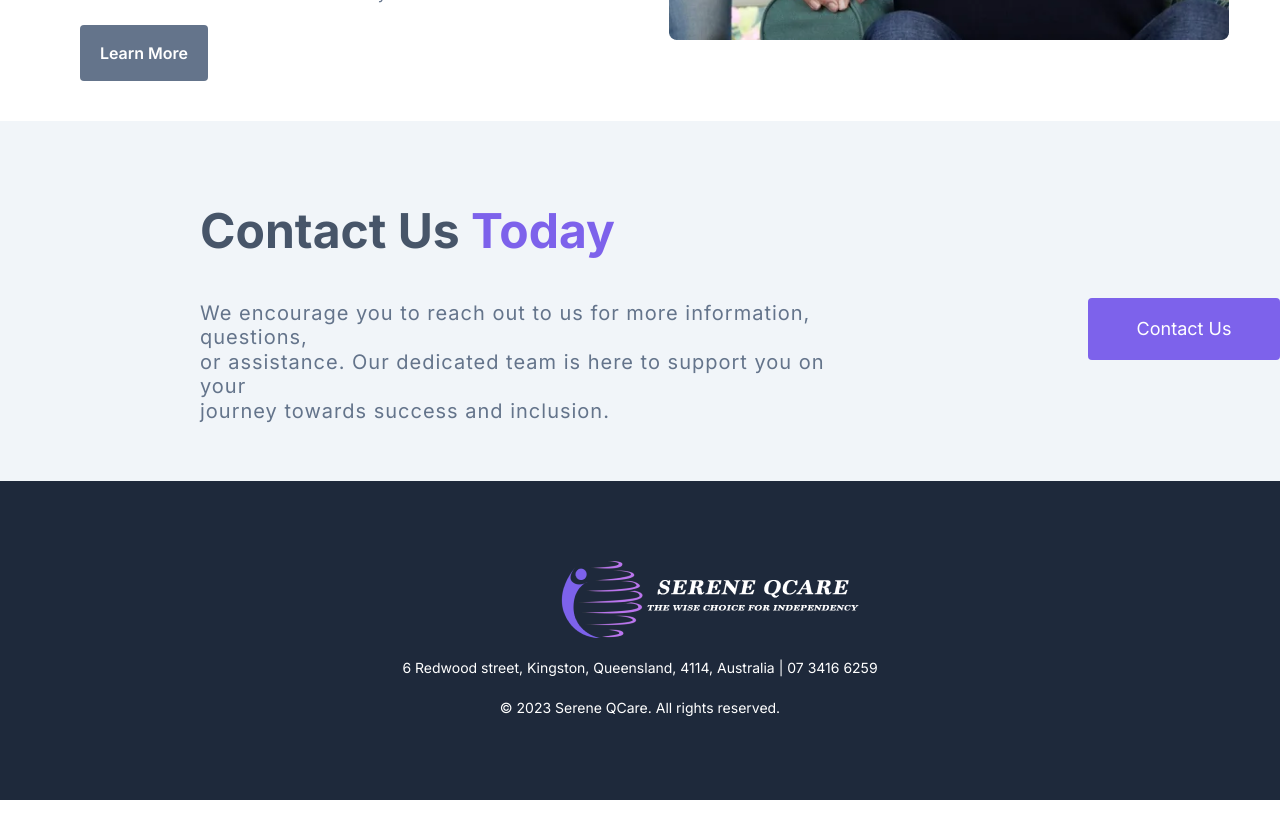
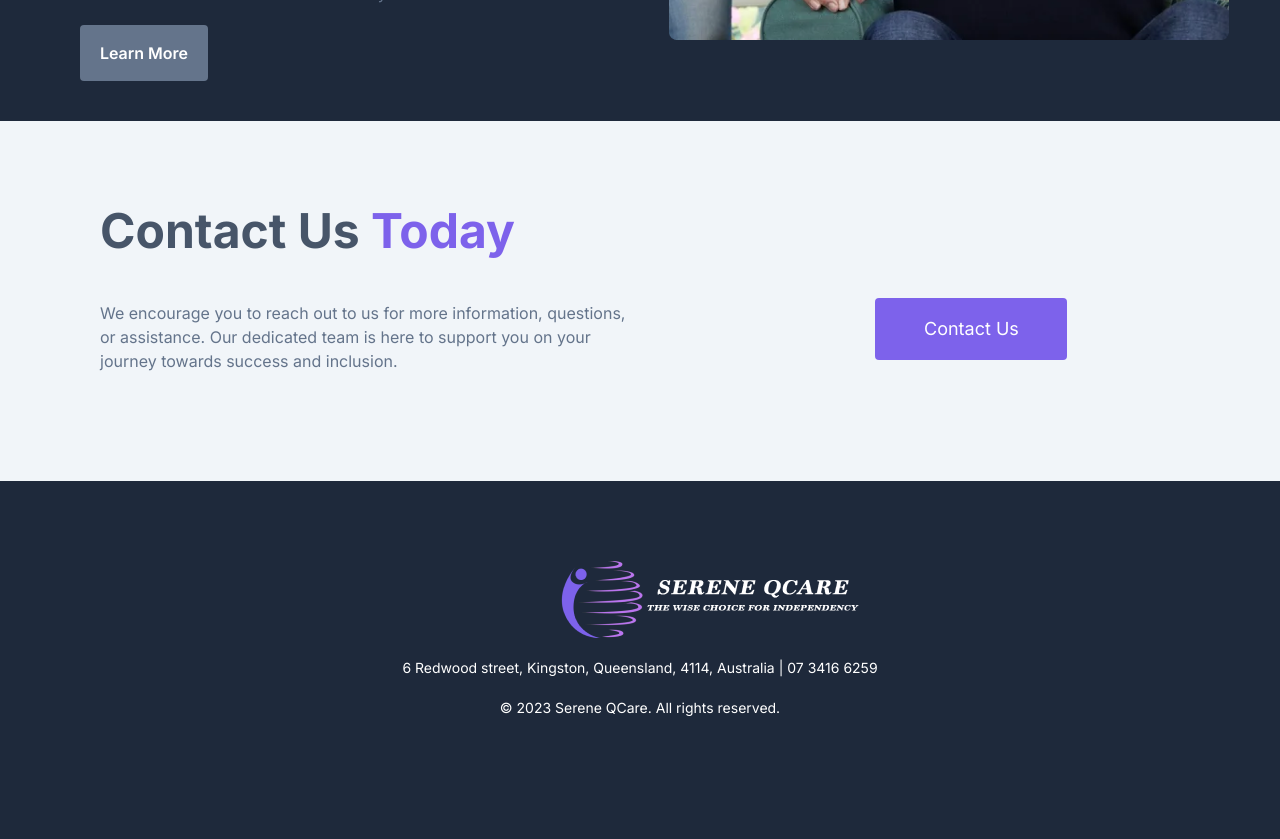
Before and after one commit to WebGhpTech/Serene-Qcare, a React (Vite) app: page /services in a window 1280 px wide. Shown: the part 3320-4159 px from the top of the page. Before the commit the page ends 4120 px from the top, so only its background shows below. Built offline with nearby package versions, Linux system fonts and the light colour scheme.

Commit message:
Update Services.jsx
adjust sizing

```diff
--- a/src/pages/Services.jsx
+++ b/src/pages/Services.jsx
@@ -7,7 +7,7 @@ import services5 from '../assets/images/services5.png'
 import logo from '../assets/images/headerLogo.png'
 const Services = () => {
   return (
-    <section className=' bg-secondary h-[80vh]'>
+    <section className=' bg-secondary h-[1000vh]'>
 
       <div className='pt-[150px] w-full pb-0 text-white ml-[100px] justify-center '>
         <div className='flex'>
@@ -116,8 +116,8 @@ const Services = () => {
    </div>
    <div className=' flex bg-textGray w-full h-[360px]'>
                <div>
-               <h1 className='font-bold text-4xl pt-20 ml-[200px] mb-10'> <span className='text-darkGray'>Contact Us </span> <span className='text-primary'>Today</span></h1>
-               <p className='ml-[200px] text-button2 text-xl tracking-wider'>We encourage you to reach out to us for more information, questions, <br/>or assistance. Our dedicated team is here to support you on your<br/> journey towards success and inclusion.</p>
+               <h1 className='font-bold text-4xl pt-20 ml-[100px] mb-10'> <span className='text-darkGray'>Contact Us </span> <span className='text-primary'>Today</span></h1>
+               <p className='ml-[100px] text-button2 text-md '>We encourage you to reach out to us for more information, questions, <br/>or assistance. Our dedicated team is here to support you on your<br/> journey towards success and inclusion.</p>
                </div>
 
                <div>
```
